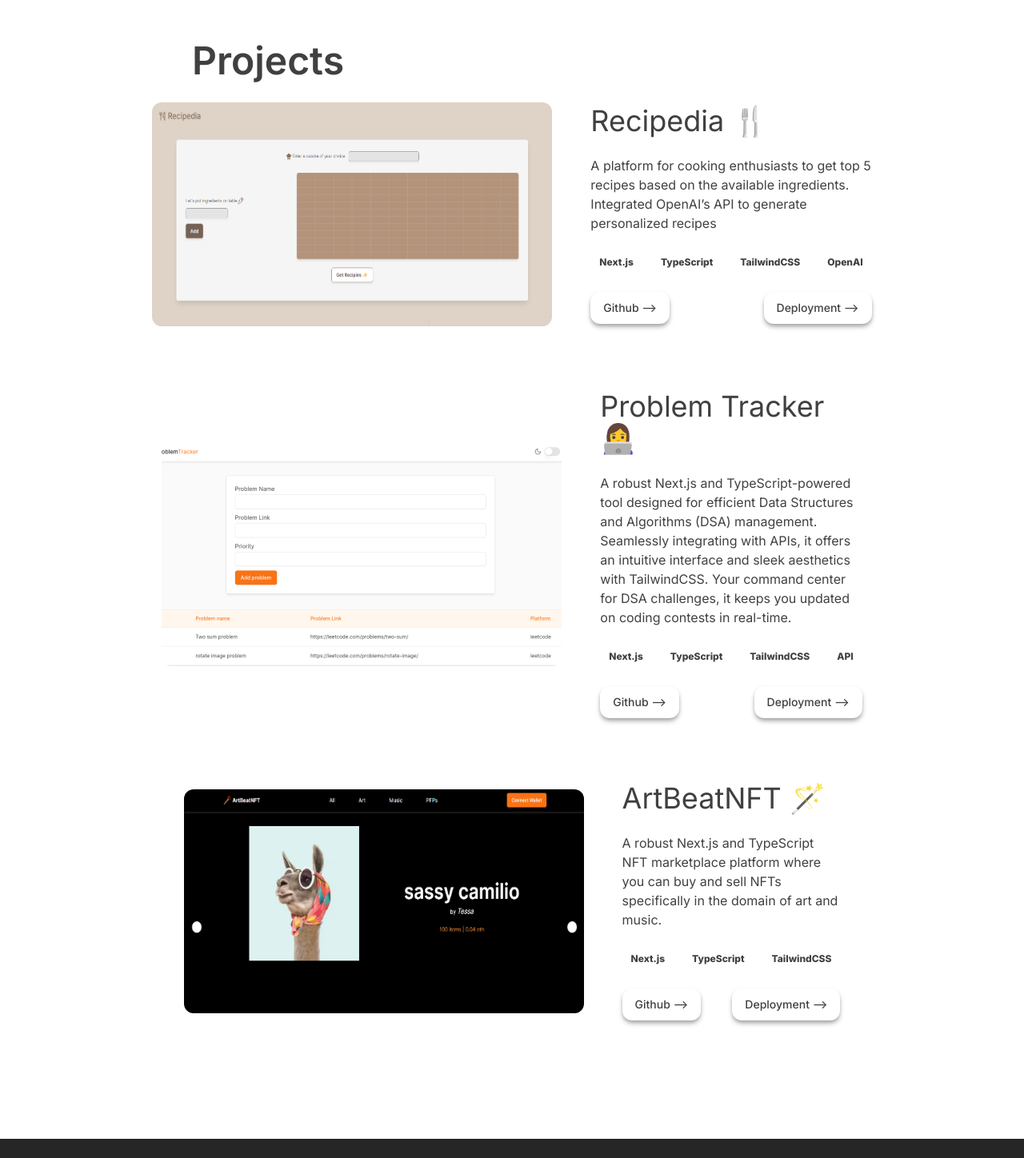
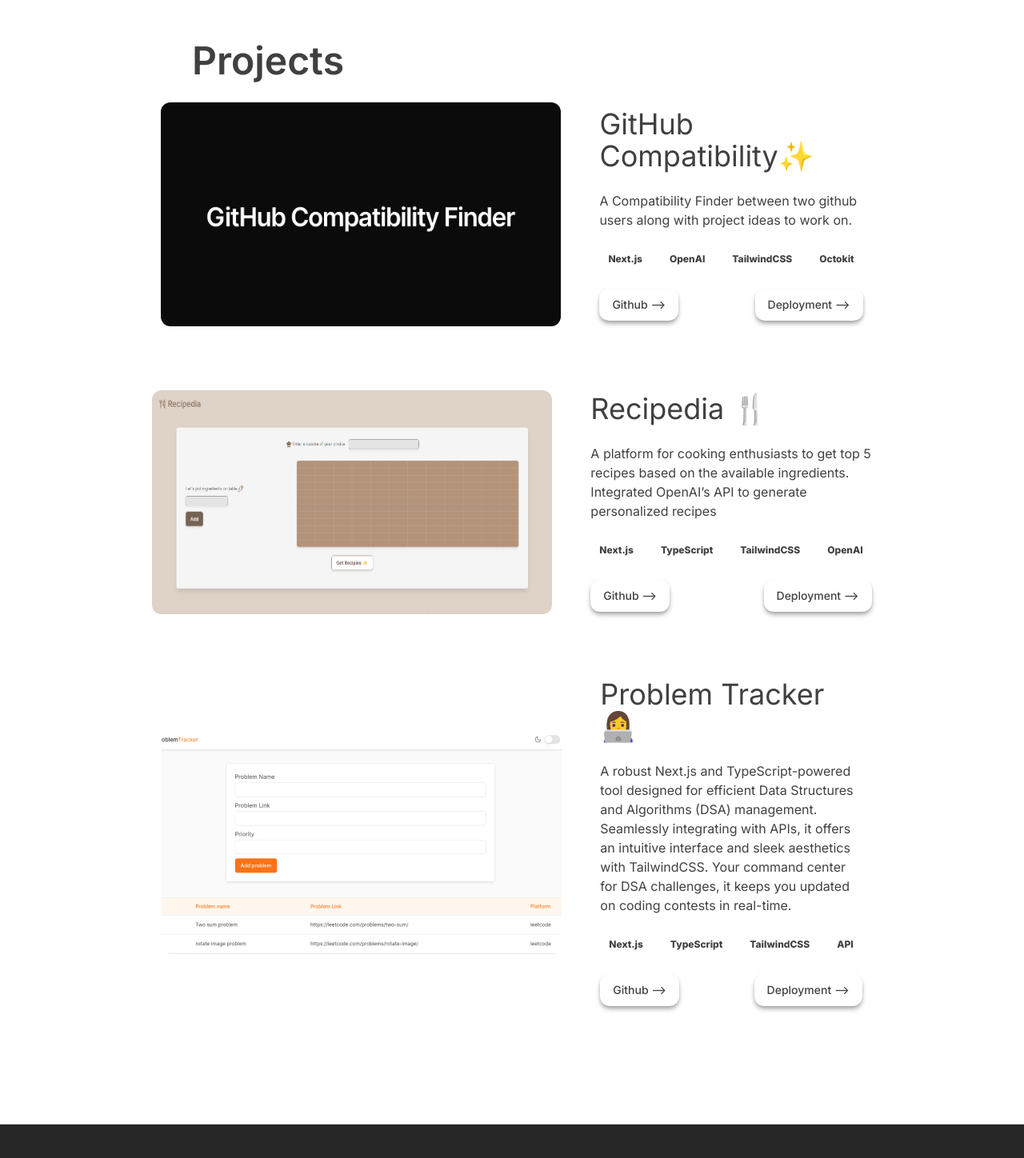
Before and after one commit to shristigupta12/Portfolio, a Next.js app: page / in a window 1280 px wide. Shown: the part 1380-2828 px from the top of the page at 80% size. Built offline with nearby package versions, Linux system fonts and the light colour scheme.

Commit message:
update: projects

```diff
--- a/public/data/projects-data.js
+++ b/public/data/projects-data.js
@@ -1,6 +1,13 @@
 
 const ProjectsData = [
-
+    {
+        img:"/utils/github-compatibility.png",
+        name:"GitHub Compatibility✨",
+        desc:"A Compatibility Finder between two github users along with project ideas to work on.",
+        techStack:["Next.js", "OpenAI", "TailwindCSS", "Octokit"],
+        githubLink:"https://github.com/shristigupta12/github-compatibility",
+        link:"https://github-compatibility.vercel.app/"
+    },
     {
         img:"/utils/Recipedia.png",
         name:"Recipedia 🍴",
@@ -16,15 +23,8 @@
         techStack:["Next.js", "TypeScript", "TailwindCSS", "API"],
         githubLink:"https://github.com/shristigupta12/problem_tracking",
         link:"https://problem-tracking.vercel.app/"
-    },
-    {
-        img:"/utils/ArtBeatNft.png",
-        name:"ArtBeatNFT 🪄",
-        desc:"A robust Next.js and TypeScript NFT marketplace platform where you can buy and sell NFTs specifically in the domain of art and music.",
-        techStack:["Next.js", "TypeScript", "TailwindCSS"],
-        githubLink:"https://github.com/shristigupta12/ArtBeatNFT",
-        link:"https://art-beat-nft.vercel.app/"
     }
+
     // {
     //     img:"/utils/Shoppers.png",
     //     name:"Shoppers 🛍️",
```
Also changed, not shown: public/utils/github-compatibility.png (added).
